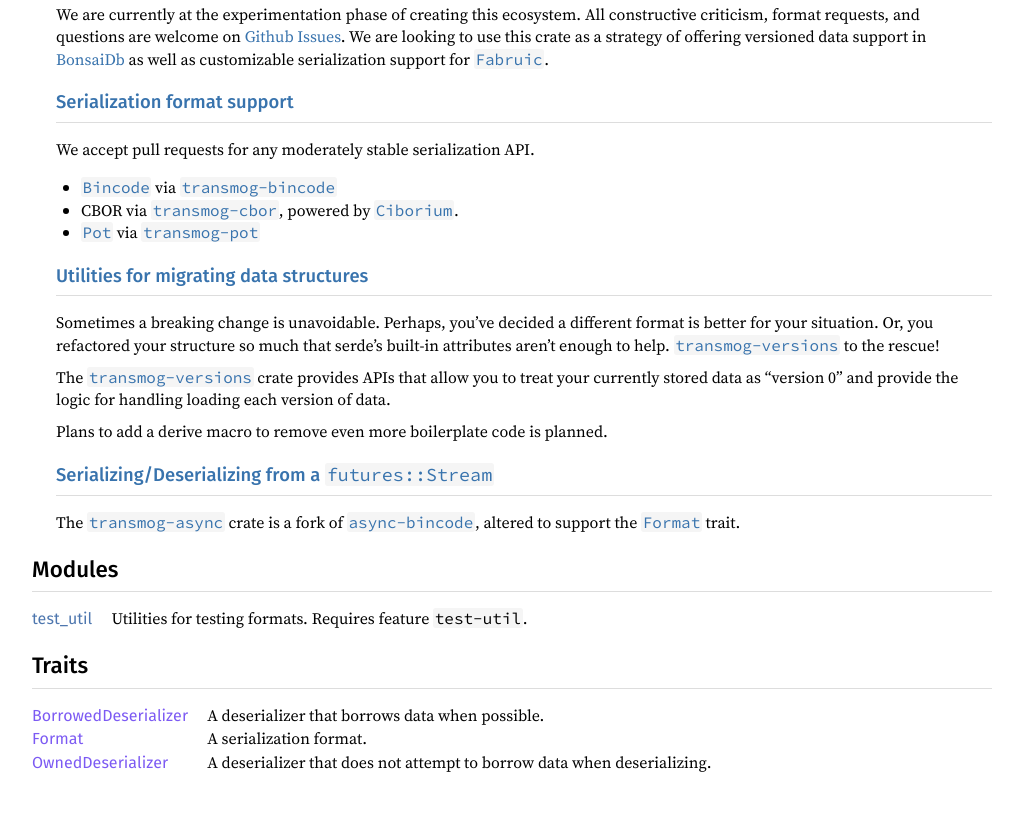
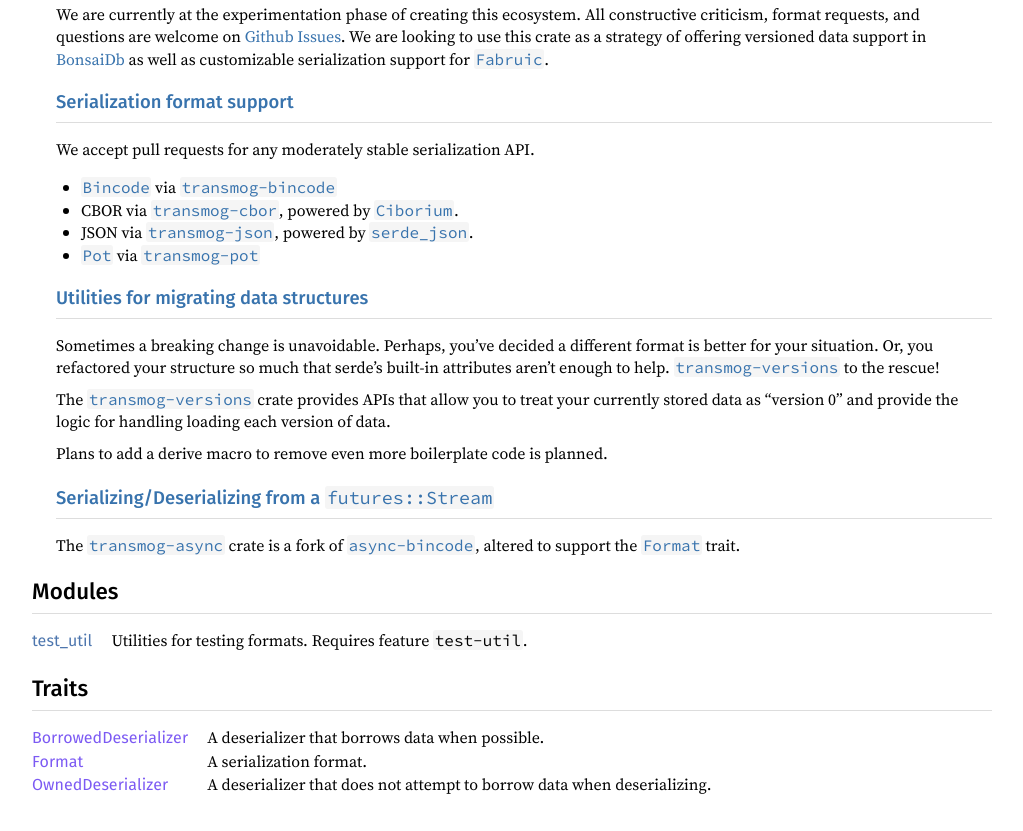
Before and after one commit to khonsulabs/transmog, a plain HTML site: page main/transmog/index.html in a window 1280 px wide. Shown: the part 1272-2103 px from the top of the page, without its empty margins (213-1236 px from the left). Before the commit the page ends 2081 px from the top, so only its background shows below. Drawn offline with Linux system fonts and the light colour scheme.

Commit message:
Deploying to gh-pages from @ khonsulabs/transmog@6de83879d710b6d01c6f5626a8f0815cb96ba6ba 🚀

```diff
--- a/main/transmog/index.html
+++ b/main/transmog/index.html
@@ -24,6 +24,8 @@
 <li><a href="https://crates.io/crates/bincode"><code>Bincode</code></a> via <a href="https://crates.io/crates/transmog-bincode"><code>transmog-bincode</code></a></li>
 <li>CBOR via <a href="https://crates.io/crates/transmog-cbor"><code>transmog-cbor</code></a>, powered by
 <a href="https://crates.io/crates/ciborium"><code>Ciborium</code></a>.</li>
+<li>JSON via <a href="https://crates.io/crates/transmog-json"><code>transmog-json</code></a>, powered by
+<a href="https://crates.io/crates/serde_json"><code>serde_json</code></a>.</li>
 <li><a href="https://crates.io/crates/pot"><code>Pot</code></a> via <a href="https://crates.io/crates/transmog-pot"><code>transmog-pot</code></a></li>
 </ul>
 <h3 id="utilities-for-migrating-data-structures" class="section-header"><a href="#utilities-for-migrating-data-structures">Utilities for migrating data structures</a></h3>
```
Also changed, not shown: main/src/xtask/main.rs.html (+2 -0 lines), main/xtask/enum.Config.html (+1 -1 lines), main/xtask/index.html (+1 -1 lines).
